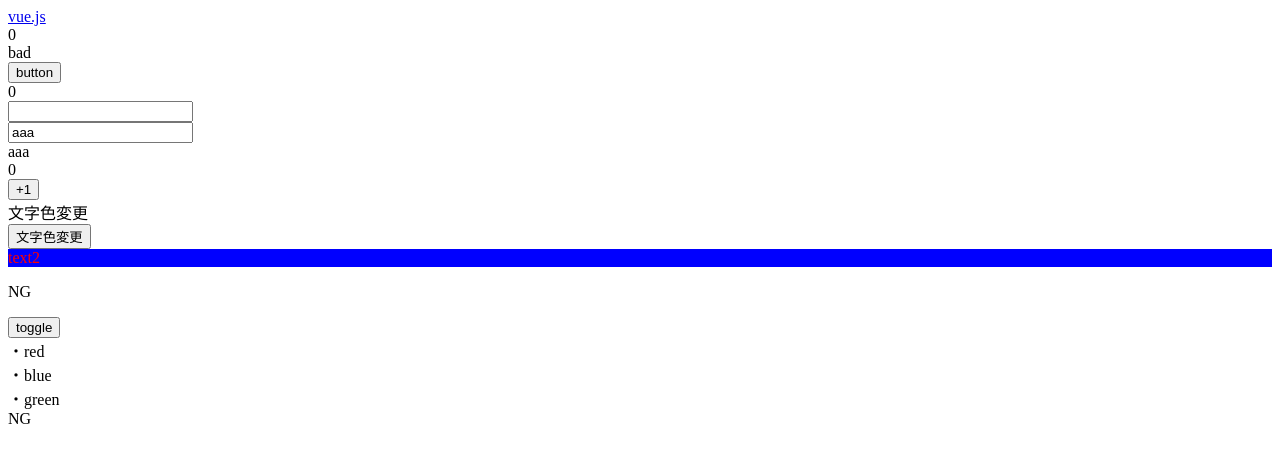
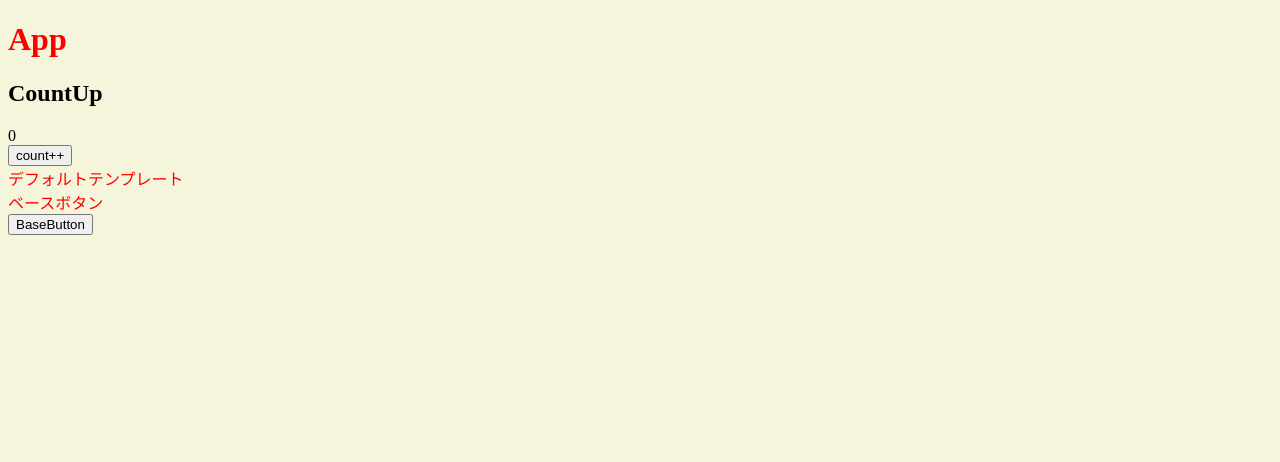
Before and after one commit to mushikakazuki/Vue-lesson, a Vue app: page / in a window 1280 px wide. Shown: the top 462 px of the page. Built offline with nearby package versions, Linux system fonts and the light colour scheme.

Commit message:
セッション5

```diff
--- a/src/App.vue
+++ b/src/App.vue
@@ -1,84 +1,15 @@
 <script setup>
 import { ref, reactive, computed, watch, watchEffect } from 'vue'
-const URL = 'https://vuejs.org'
-const vueId = 'v-id'
-const input = ref('aaa')
-const count = ref(0)
-const chekc = ref(false)
-
-const countW = ref(0)
-const isRed = ref(true)
-// watchEffect(() => {
-//   console.log(countW.value)
-//   setTimeout(() => {
-//     console.log('afer Effect')
-//   }, 2000)
-// })
-
-const cssChange = () => {
-  isRed.value = !isRed.value
-}
-
-watch(countW, () => {
-  console.log('count')
-})
-
-const event = 'keyup'
-
-const counts = computed(() => {
-  return count.value < 3 ? 'bad' : 'OK'
-})
-
-const lists = ref(['red', 'blue', 'green'])
-
-const count2 = ref(0)
-const add = function (event) {
-  console.log(event)
-  count.value += 1
-}
+import CountUp from '@/components/CountUp.vue'
+import BaseButton from './components/BaseButton.vue'
 </script>
 <template>
-  <div @click="add">
-    <a v-bind="{ id: vueId, href: URL }" @click.stop>vue.js</a>
-    <div>{{ count }}</div>
-    <div>{{ counts }}</div>
-    <button @click.prevent.stop="add">button</button>
-  </div>
-  <div>{{ count2 }}</div>
-  <input type="text" @[event].space="count2++" /><br />
-
-  <input :id="input" v-model="input" type="text" />
-  <div>{{ input }}</div>
-
-  <div>{{ countW }}</div>
-  <button @click="countW++">+1</button>
-
-  <div :class="{ red: !isRed }">文字色変更</div>
-  <button @click="cssChange">文字色変更</button>
-
-  <div :style="{ color: 'red', backgroundColor: 'blue' }">text2</div>
-
-  <p v-if="chekc">OK</p>
-  <p v-else-if="!chekc">NG</p>
-  <button @click="chekc = !chekc">toggle</button>
-
-  <p v-show="chekc">OK</p>
-
-  <template v-if="chekc">
-    <p>OK</p>
-    <p>hello</p>
-  </template>
-
-  <div v-for="list in lists" :key="list">・{{ list }}</div>
-
-  <div v-if="chekc">OK</div>
-  <div v-else>NG</div>
+  <h1 class="red">App</h1>
+  <CountUp id="baseId" class="blue" />
+  <BaseTemplate />
+  <BaseButton id="baseId" class="blue" />
 </template>
-<style>
-h2 {
-  color: red;
-}
-
+<style scoped>
 .red {
   color: red;
 }
--- /dev/null
+++ b/src/assets/main.css
@@ -0,0 +1,3 @@
+body {
+  background-color: beige;
+}
--- /dev/null
+++ b/src/components/BaseButton.vue
@@ -0,0 +1,6 @@
+<template>
+  <div id="id" class="red">
+    ベースボタン<br />
+    <button>BaseButton</button>
+  </div>
+</template>
--- /dev/null
+++ b/src/components/BaseTemplate.vue
@@ -0,0 +1,4 @@
+<script setup></script>
+<template>
+  <div :style="{ color: 'red' }">デフォルトテンプレート</div>
+</template>
--- /dev/null
+++ b/src/components/BaseTemplate2.vue
@@ -0,0 +1,4 @@
+<script setup></script>
+<template>
+  <div :style="{ color: 'blue' }">デフォルトテンプレート2</div>
+</template>
--- /dev/null
+++ b/src/components/CountUp.vue
@@ -0,0 +1,9 @@
+<script setup>
+import { ref } from 'vue'
+const count = ref(0)
+</script>
+<template>
+  <h2 v-bind="$attrs">CountUp</h2>
+  <div>{{ count }}</div>
+  <button @click="count++">count++</button>
+</template>
--- a/src/main.js
+++ b/src/main.js
@@ -1,5 +1,9 @@
 import { createApp } from 'vue'
 import App from './App.vue'
+import BaseTemplate from './components/BaseTemplate.vue'
+import BaseTemplate2 from './components/BaseTemplate2.vue'
+import './assets/main.css'
 
 const app = createApp(App)
+app.component('BaseTemplate', BaseTemplate).component('BaseTemplate2', BaseTemplate2)
 app.mount('#app')
```
